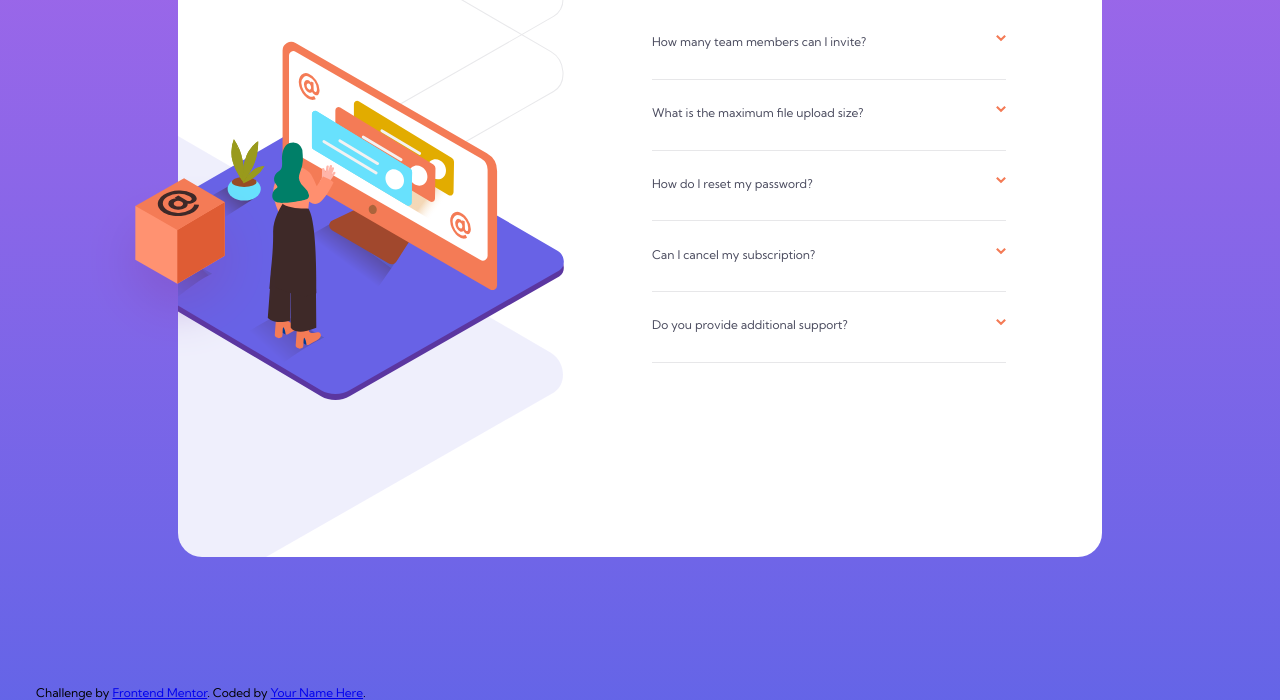
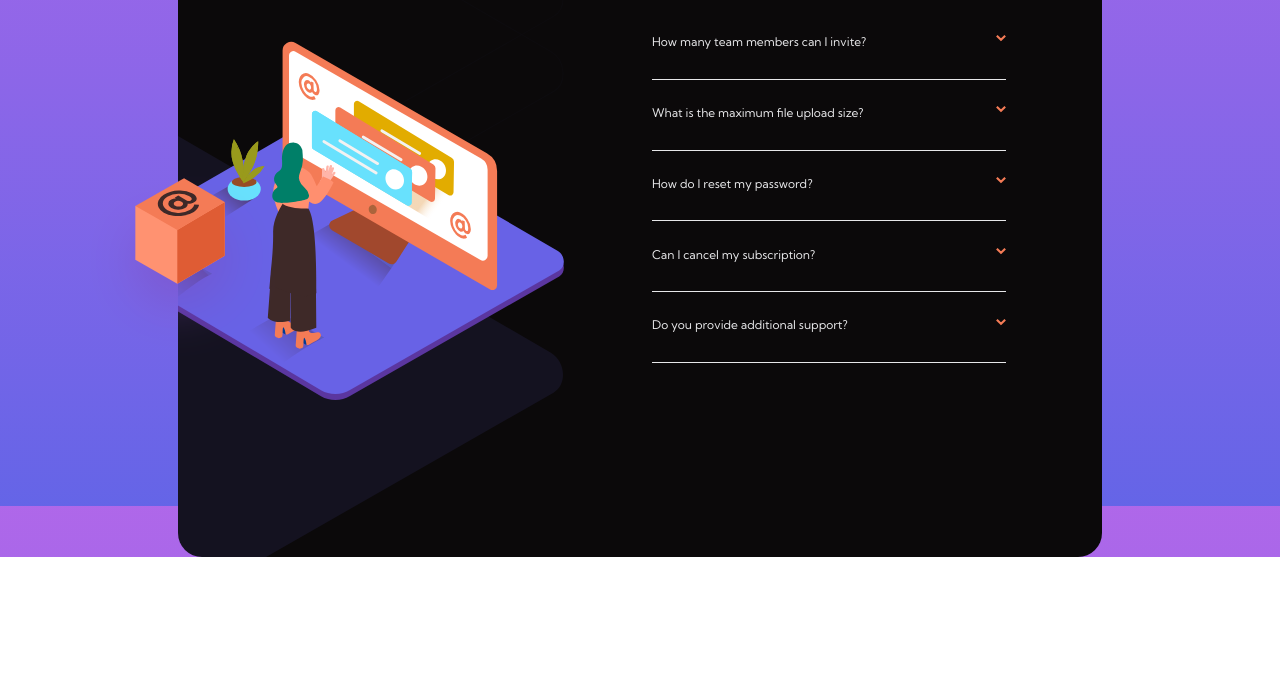
Before and after one commit to sou-gabriel/faq-accordion, a plain HTML site: page index.html in a window 1280 px wide. Shown: the part 294-994 px from the top of the page. After the commit the page ends 851 px from the top, so only its background shows below. Drawn offline with Linux system fonts and the light colour scheme.

Commit message:
:sparkles: Implementa alternância de temas no card

```diff
--- a/css/style.css
+++ b/css/style.css
@@ -23,7 +23,7 @@ button {
 
 html,
 body {
-  min-height: 100vh;
+  max-height: 100vh;
 }
 
 html {
@@ -86,6 +86,7 @@ body {
   border-radius: 2rem;
   padding: 11rem 2rem 4rem;
   position: relative;
+  transition: background-color 250ms;
 }
 
 .card__box {
@@ -162,6 +163,17 @@ body {
   display: none;
 }
 
+/* Dark mode */
+.dark .card {
+  background-color: #0b090a;
+}
+
+.dark .card__title,
+.dark .accordion__button,
+.dark .accordion__content {
+  color: var(--light-blue);
+}
+
 @media (min-width: 920px) {
   body {
     padding: 0 3rem;
--- a/index.html
+++ b/index.html
@@ -13,7 +13,7 @@
 
   <link rel="stylesheet" href="./css/style.css">
 </head>
-<body>
+<body class="dark">
   <div class="theme">
     <input class="theme__input" type="checkbox" id="switch">
     <label class="theme__label" for="switch"></label>
@@ -88,11 +88,6 @@
     </div>
   </section>
 
-  <div class="attribution">
-    Challenge by <a href="https://www.frontendmentor.io?ref=challenge" target="_blank">Frontend Mentor</a>.
-    Coded by <a href="#">Your Name Here</a>.
-  </div>
-
   <script src="./js/app.js"></script>
 </body>
 </html>
--- a/js/app.js
+++ b/js/app.js
@@ -1,4 +1,6 @@
+const body = document.body
 const accordion = document.querySelector('.accordion')
+const inputTheme = document.querySelector('.theme__input')
 
 accordion.addEventListener('click', event => {
   const clickedElement = event.target
@@ -9,3 +11,14 @@ accordion.addEventListener('click', event => {
     accordionItem.classList.toggle('accordion__item--active')
   }
 })
+
+inputTheme.addEventListener('input', (event) => {
+  const inputIsChecked = event.target.checked
+
+  if (inputIsChecked) {
+    body.classList.add('dark')
+    return
+  }
+
+  body.classList.remove('dark')
+})
```
Also changed, not shown: 1 other file.
